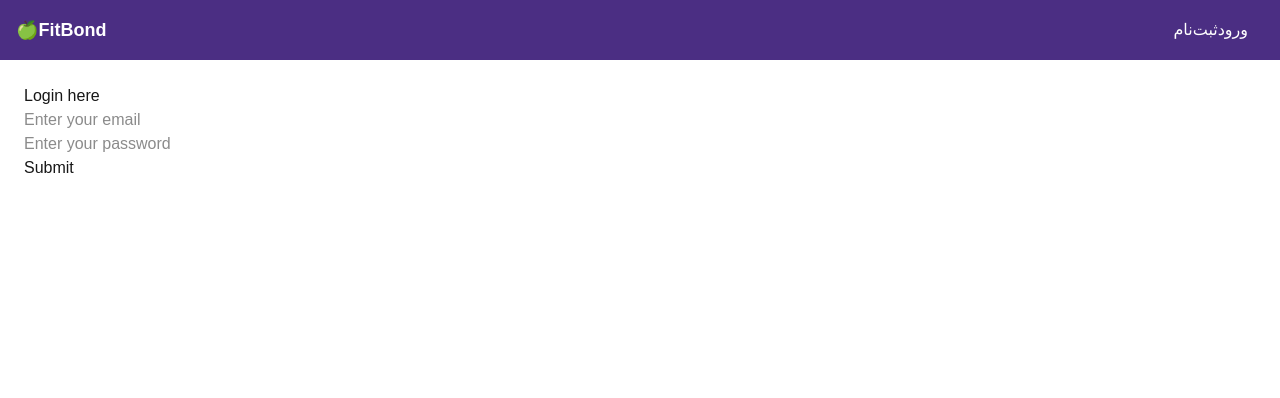
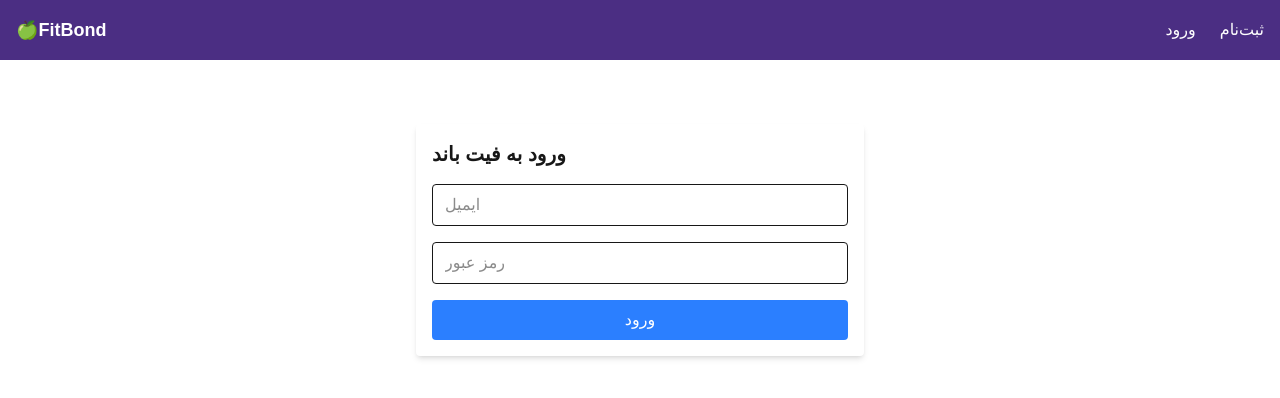
Before and after one commit to mehrcode/fitbond_frontend, a Next.js app: page /login in a window 1280 px wide. Shown: the top 398 px of the page. Built offline with nearby package versions, Linux system fonts and the light colour scheme.

Commit message:
update login component

```diff
--- a/src/app/layout.tsx
+++ b/src/app/layout.tsx
@@ -17,12 +17,12 @@ export default function RootLayout({
     <html lang="fa">
       <body className="bg-[#fef8e0] text-black font-sans">
         <header className="w-full p-4 bg-[#4b2e83] text-white flex justify-between items-center">
-          <Link href="/" className="text-lg font-bold hover:underline">
+          <Link href="/" className="text-lg font-bold">
             🍏FitBond
           </Link>
-          <nav className="space-x-4">
-            <Link href="/login" className="hover:underline">ورود</Link>
-            <Link href="/register" className="hover:underline">ثبت‌نام</Link>
+          <nav className="space-x-4 flex gap-2">
+            <Link href="/login" className="hover:border-b-2">ورود</Link>
+            <Link href="/register" className="hover:border-b-2">ثبت‌نام</Link>
           </nav>
         </header>
         <main className="p-6">{children}</main>
--- a/src/app/login/page.tsx
+++ b/src/app/login/page.tsx
@@ -1,67 +1,67 @@
 'use client'
 import React, { FormEvent, useState } from 'react'
 import axios from "axios"
+import { useRouter } from 'next/navigation'
 
-const Login: React.FC = () => {
+const Login = () => {
     const [email, setEmail] = useState("")
     const [password, setPassword] = useState("")
+    const router = useRouter()
 
-    const handleLoginSubmit = async (e:FormEvent) => {
+    const handleLoginSubmit = async (e: FormEvent) => {
         e.preventDefault();
-        console.log("clicked")
 
-        const formData = new FormData();
-        formData.append("email", email);
-        formData.append("password", password);
+        try {
+            const response = await axios.post(
+                "https://fitbond-backend.onrender.com/api/token/",
+                {
+                    email,
+                    password
+                },
+                {
+                    headers: {
+                        "Content-Type": "application/json"
+                    }
+                }
+            )
 
-        const config = {
-            headers: {
-                "Content-Type": "application/json",
-                "Accept": "application/json",
-            },
-            timeout: 5000,
+            if (response.data.access) {
+                localStorage.setItem("access", response.data.access)
+                localStorage.setItem("refresh", response.data.refresh)
+                router.push("/habitlog")
             }
-
-        const body = formData;
-        const url = "https://fitbond-backend.onrender.com/api/token";
-
-        const response = await axios.post(url, body, config)
-
-        if (response.data) {
-            console.log(response.data.access)
-            localStorage.setItem("access", response.data.access)
-
+        } catch (error) {
+            alert("ورود ناموفق بود. لطفاً اطلاعات را بررسی کن.")
+            console.error("Login error:", error)
         }
-
     }
 
     return (
-        <div>
-            <h1>Login here</h1>
-            <form onSubmit={handleLoginSubmit}>
-                <div>
+        <div className="max-w-md mx-auto mt-10 p-4 bg-white shadow-md rounded">
+            <h1 className="text-xl font-bold mb-4">ورود به فیت‌ باند</h1>
+            <form onSubmit={handleLoginSubmit} className="space-y-4">
                 <input
                     type="email"
-                        placeholder='Enter your email'
+                    placeholder='ایمیل'
                     value={email}
                     onChange={(e) => setEmail(e.target.value)}
+                    className="w-full border px-3 py-2 rounded"
+                    required
                 />
-                </div>
-                <div>
                 <input
                     type="password"
-                        placeholder='Enter your password'
+                    placeholder='رمز عبور'
                     value={password}
                     onChange={(e) => setPassword(e.target.value)}
+                    className="w-full border px-3 py-2 rounded"
+                    required
                 />
-                </div>
-                <button type='submit'>
-                    Submit
+                <button type='submit' className="w-full bg-blue-500 text-white py-2 rounded">
+                    ورود
                 </button>
             </form>
-
         </div>
     );
 };
 
-export default Login
+export default Login;
```
Also changed, not shown: src/app/register/page.tsx (added), 1 other file (tests, documents, lock files or other folders). Lines whose indentation alone changed are shown as unchanged.
